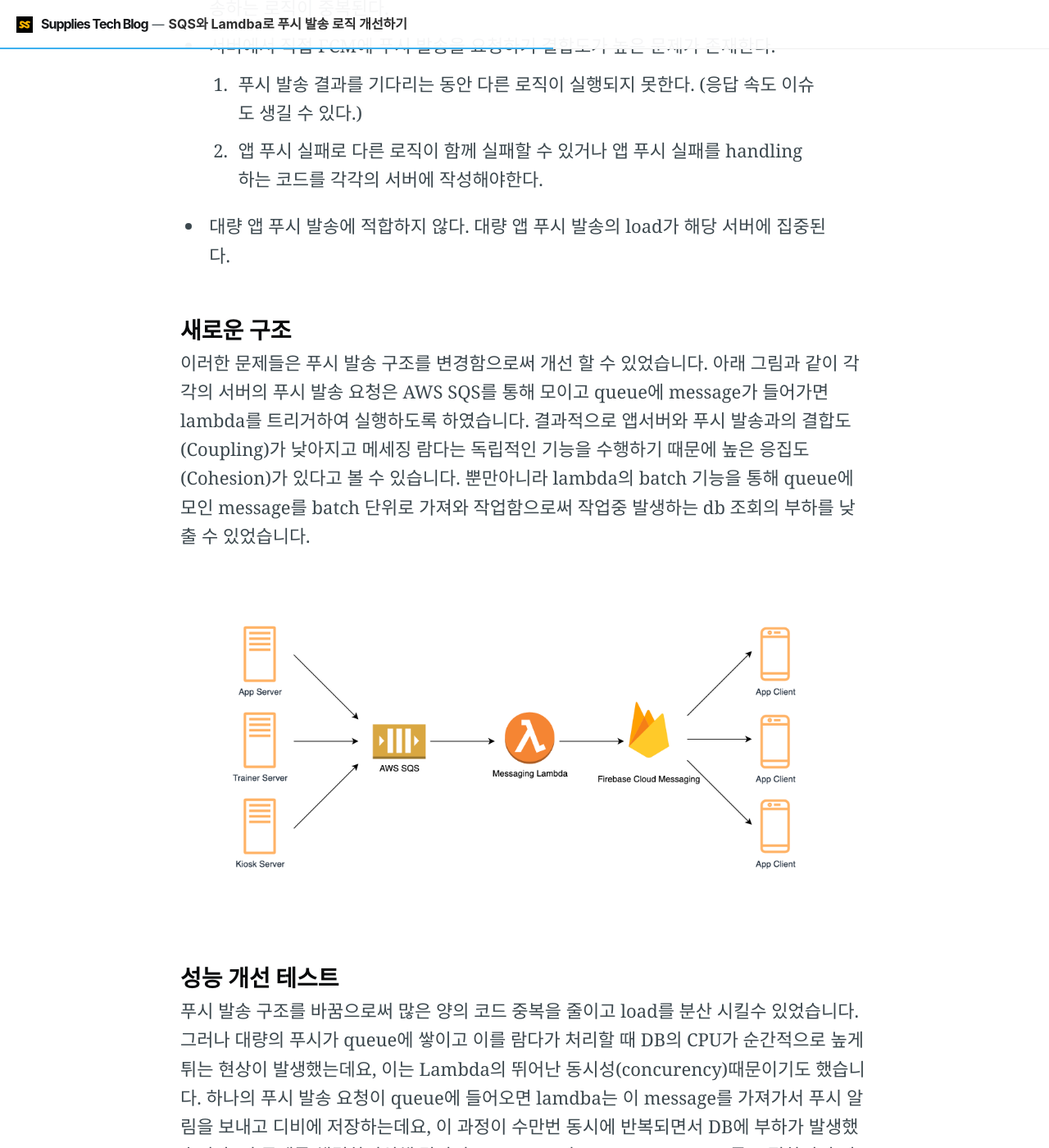
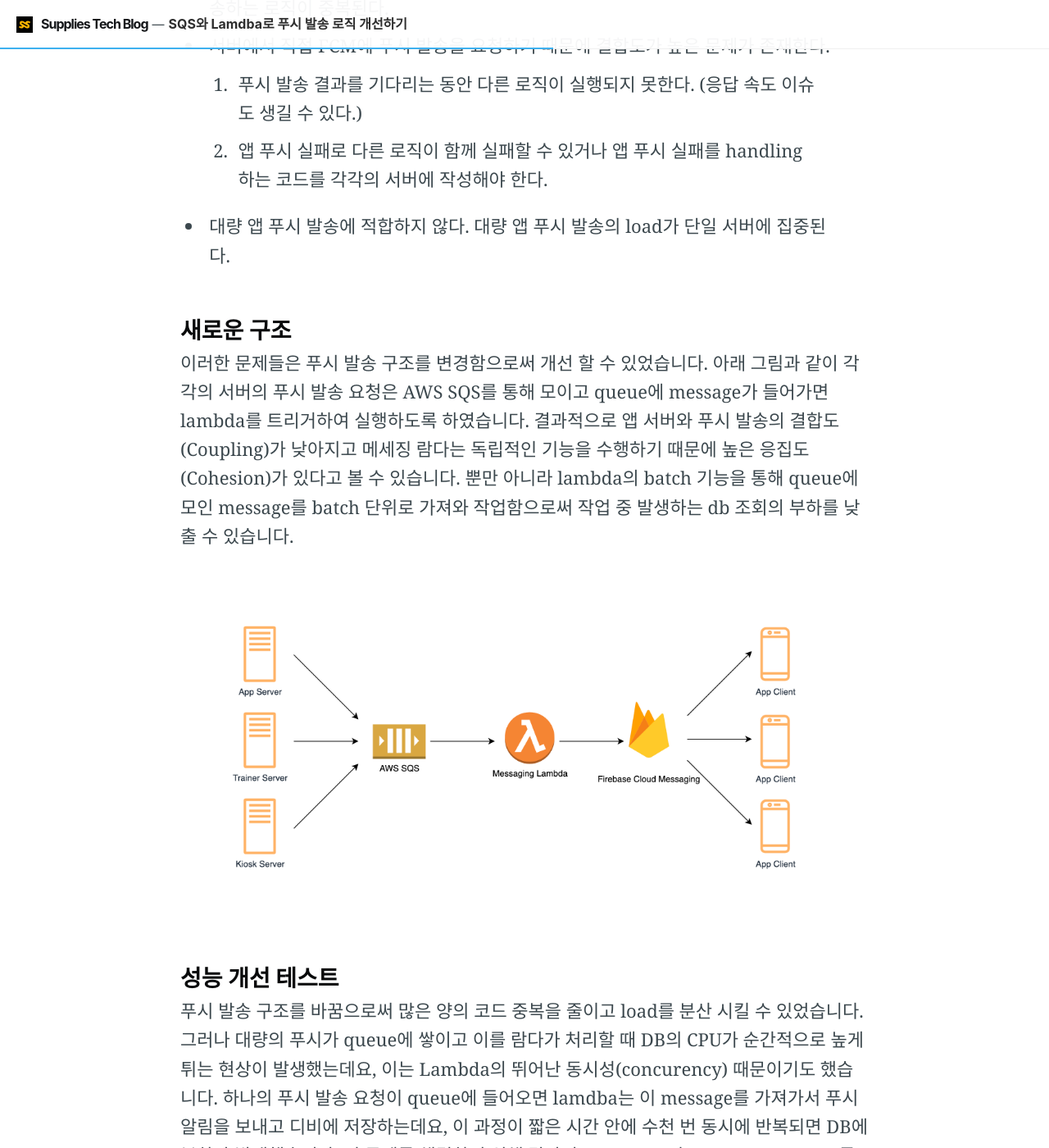
Before and after one commit to jekyllt/jasper2, a Jekyll site: the page built from _posts/2022-07-25-aws-sns-push.md, in a window 1280 px wide and 1400 px high, scrolled down 2169 px. Shown: the whole window at 82% size. Built offline with Jekyll 4.4.1, drawn with Linux system fonts in a browser that asks for light colours; nearby versions of some CDN libraries; comment, search, counter and statistics services are not loaded; some of the changed text lies outside the part shown.

Commit message:
refactor: typo

```diff
--- a/_config.yml
+++ b/_config.yml
@@ -11,7 +11,7 @@
 # Website info
 title: Supplies Tech Blog
 # description: Gymboxx Fitness Tech Blog
-cover: False
+cover: assets/images/gymboxx-main.jpg
 # logo: assets/images/supplies-logo.png
 logo_dark: assets/images/supplies-logo-black.png
 favicon: assets/images/supplies-logo-black.png
--- a/_posts/2022-07-25-aws-sns-push.md
+++ b/_posts/2022-07-25-aws-sns-push.md
@@ -11,40 +11,40 @@
 author: Dean
 ---
 
-안녕하세요. 서플라이스 테크팀 백엔드 개발자 김영덕입니다.
+안녕하세요. 서플라이스 Tech팀 백엔드 개발자 김영덕입니다.
 
-최근 운영중인 Product가 많아지고 각각의 서비스에서 공통적으로 필요한 기능이 생기면서 코드중복을 포함한 몇 가지 문제가 생겼습니다.
-특히나 앱 푸시 발송의 경우 거의 모든 서버에서 공통적으로 필요한 기능이 되었습니다.
-그래서 앱 푸시 발송 구조를 낮은 결합도(Coupling)와 높은 응집도(Cohesion) 원칙에 따라 개선하였고, 이 과정을 공유해볼까 합니다.
+최근 운영 중인 제품이 많아지고 각각의 서비스에서 공통으로 필요한 기능이 생기면서 코드 중복을 포함한 몇 가지 문제가 생겼습니다.
+특히나 앱 푸시 발송의 경우 거의 모든 서버에서 공통으로 필요한 기능이 되었습니다.
+그래서 앱 푸시 기능을 분리하는 작업이 시급했는데요, 최근에 이 부분을 낮은 결합도(Coupling)와 높은 응집도(Cohesion)를 가진 구조로 개선하였습니다.
 
 
 ### 기존 구조과 문제점
 현재 저희는 독립적인 6개의 node 서버가 실행되고 있는데요, 제품 도메인을 기준으로 유저 서버, 키오스크 서버, 트레이너 서버, 출입 서버, 관리자 서버 등으로 구분되어 있습니다.
-각각의 node 서버가 도메인을 기준으로 분리되어 있다보니 동일한 기능을하는 함수의 중복이 발생하는 문제가 있었는데요, 대표적인 예시가 앱 푸시 발송 입니다.
-아래 그림과 같이 기존 구조에서는 각각의 서버에서 FCM을 통해 사용자에게 푸시를 발송하고 있었습니다.
+각각의 node 서버가 도메인을 기준으로 분리되어 있다 보니 동일한 기능을 하는 함수의 중복이 발생하는 문제가 있었습니다. 대표적인 예시가 앱 푸시 발송 입니다.
+아래 그림과 같이 기존 구조에서는 각각의 서버에서 FCM을 통해 사용자에게 푸시를 발송하고 있습니다.
 ![기존 구조](./assets/images/aws-sns-push/old_architecture.png){: width="600"}
 
 위와 같은 구조에서는 몇 가지 문제가 존재합니다.
 * App Server, Trainer Server, Kiosk Server에서 FCM을 초기화하고 앱 푸시를 발송하는 로직이 중복된다.
-* 서버에서 직접 FCM에 푸시 발송을 요청하기 결합도가 높은 문제가 존재한다.
+* 서버에서 직접 FCM에 푸시 발송을 요청하기 때문에 결합도가 높은 문제가 존재한다.
     1. 푸시 발송 결과를 기다리는 동안 다른 로직이 실행되지 못한다. (응답 속도 이슈도 생길 수 있다.)
-    2. 앱 푸시 실패로 다른 로직이 함께 실패할 수 있거나 앱 푸시 실패를 handling 하는 코드를 각각의 서버에 작성해야한다.
-* 대량 앱 푸시 발송에 적합하지 않다. 대량 앱 푸시 발송의 load가 해당 서버에 집중된다.
+    2. 앱 푸시 실패로 다른 로직이 함께 실패할 수 있거나 앱 푸시 실패를 handling 하는 코드를 각각의 서버에 작성해야 한다.
+* 대량 앱 푸시 발송에 적합하지 않다. 대량 앱 푸시 발송의 load가 단일 서버에 집중된다.
 
 ### 새로운 구조
 이러한 문제들은 푸시 발송 구조를 변경함으로써 개선 할 수 있었습니다.
 아래 그림과 같이 각각의 서버의 푸시 발송 요청은 AWS SQS를 통해 모이고 queue에 message가 들어가면 lambda를 트리거하여 실행하도록 하였습니다.
-결과적으로 앱서버와 푸시 발송과의 결합도(Coupling)가 낮아지고 메세징 람다는 독립적인 기능을 수행하기 때문에 높은 응집도(Cohesion)가 있다고 볼 수 있습니다.
-뿐만아니라 lambda의 batch 기능을 통해 queue에 모인 message를 batch 단위로 가져와 작업함으로써 작업중 발생하는 db 조회의 부하를 낮출 수 있었습니다.
+결과적으로 앱 서버와 푸시 발송의 결합도(Coupling)가 낮아지고 메세징 람다는 독립적인 기능을 수행하기 때문에 높은 응집도(Cohesion)가 있다고 볼 수 있습니다.
+뿐만 아니라 lambda의 batch 기능을 통해 queue에 모인 message를 batch 단위로 가져와 작업함으로써 작업 중 발생하는 db 조회의 부하를 낮출 수 있습니다.
 ![새로운 구조](./assets/images/aws-sns-push/new_architecture.png){: width="800"}
 
 
 ### 성능 개선 테스트
-푸시 발송 구조를 바꿈으로써 많은 양의 코드 중복을 줄이고 load를 분산 시킬수 있었습니다.
-그러나 대량의 푸시가 queue에 쌓이고 이를 람다가 처리할 때 DB의 CPU가 순간적으로 높게 튀는 현상이 발생했는데요, 이는 Lambda의 뛰어난 동시성(concurency)때문이기도 했습니다.
-하나의 푸시 발송 요청이 queue에 들어오면 lamdba는 이 message를 가져가서 푸시 알림을 보내고 디비에 저장하는데요, 이 과정이 수만번 동시에 반복되면서 DB에 부하가 발생했습니다.
-이 문제를 해결하기위해 람다의 batch size와 batching window를 조절하면서 적정한 값을 찾으려고 했습니다.
-참고로 batch size는 람다가 queue에서 동시에 최대 몇개의 message를 가져오는지에 대한 값이고 batching window는 람다가 message를 가져올때 최대 몇 초간 기다릴지에 대한 값입니다.
+푸시 발송 구조를 바꿈으로써 많은 양의 코드 중복을 줄이고 load를 분산 시킬 수 있었습니다.
+그러나 대량의 푸시가 queue에 쌓이고 이를 람다가 처리할 때 DB의 CPU가 순간적으로 높게 튀는 현상이 발생했는데요, 이는 Lambda의 뛰어난 동시성(concurency) 때문이기도 했습니다.
+하나의 푸시 발송 요청이 queue에 들어오면 lamdba는 이 message를 가져가서 푸시 알림을 보내고 디비에 저장하는데요, 이 과정이 짧은 시간 안에 수천 번 동시에 반복되면 DB에 부하가 발생했습니다.
+이 문제를 해결하기 위해 람다의 batch size와 batching window를 조절하면서 적정한 값을 찾으려고 했습니다.
+참고로 batch size는 람다가 queue에서 동시에 최대 몇 개의 message를 가져오는지에 대한 값이고 batching window는 람다가 message를 가져올 때 최대 몇 초간 기다릴지에 대한 값입니다.
 테스트는 t2 micro 사이즈의 테스트 디비에서 실행 하였고 비교 값은 아래와 같이 설정하여 테스트 했습니다.
 * batchSize: 1, maximumBatchingWindow: 0
 * batchSize: 10, maximumBatchingWindow: 0
```
Also changed, not shown: other parts of _posts/2022-07-25-aws-sns-push.md (+4 -4 lines), assets/images/gymboxx-main.jpg (added).
